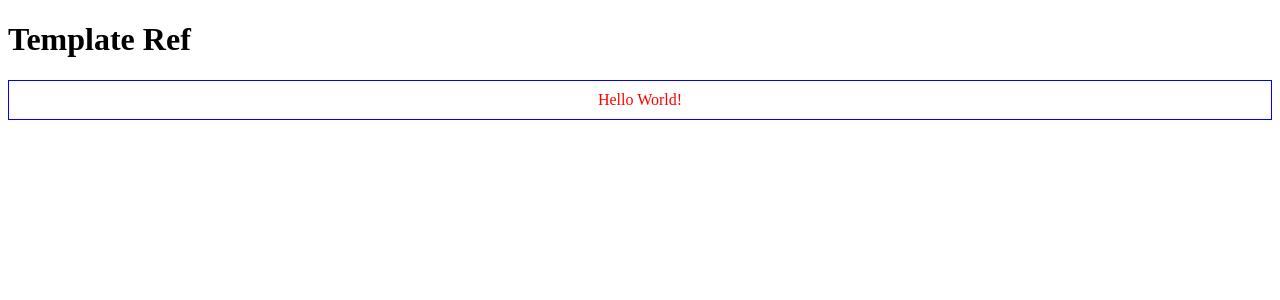
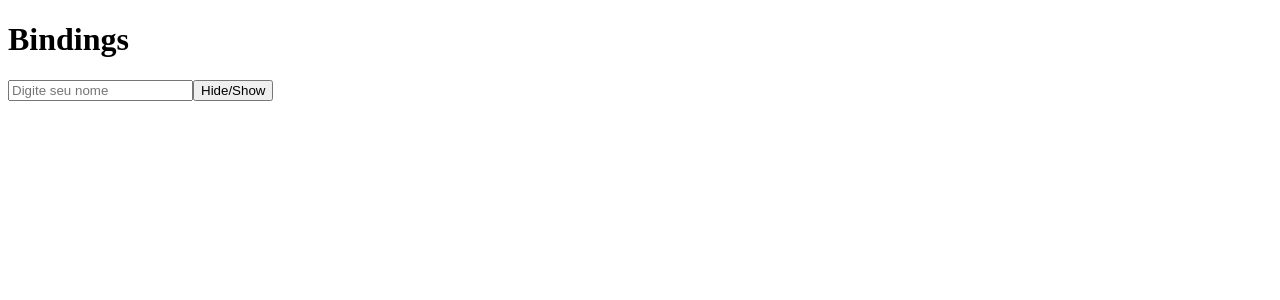
Before and after one commit to Purgato96/Vuejs, a Vue app: page / in a window 1280 px wide. Shown: the top 300 px of the page. Built offline with nearby package versions, Linux system fonts and the light colour scheme.

Commit message:
Como funciona o v-bind

```diff
--- a/src/App.vue
+++ b/src/App.vue
@@ -1,7 +1,8 @@
 <template>
-<TemplateRef />
+<Binding />
 </template>
 
 <script setup>
-import TemplateRef from '@/components/TemplateRef/TemplateRef.vue'
+
+import Binding from '@/components/Binding/Binding.vue'
 </script>
--- /dev/null
+++ b/src/components/Binding/Binding.vue
@@ -0,0 +1,22 @@
+<template>
+<h1>Bindings</h1>
+  <input :type="input.type" :name="input.name" :placeholder="input.placeholder">
+  <button @click.prevent="hideShowPassword">Hide/Show</button>
+</template>
+<script setup>
+import { reactive } from 'vue'
+
+const input = reactive({
+  name: 'name',
+  type: 'password',
+  'placeholder': 'Digite seu nome',
+
+})
+
+const hideShowPassword = function() {
+  if(input.type === 'password') {
+    input.type = 'text'
+}else {
+  input.type = 'password'}
+}
+</script>
```
